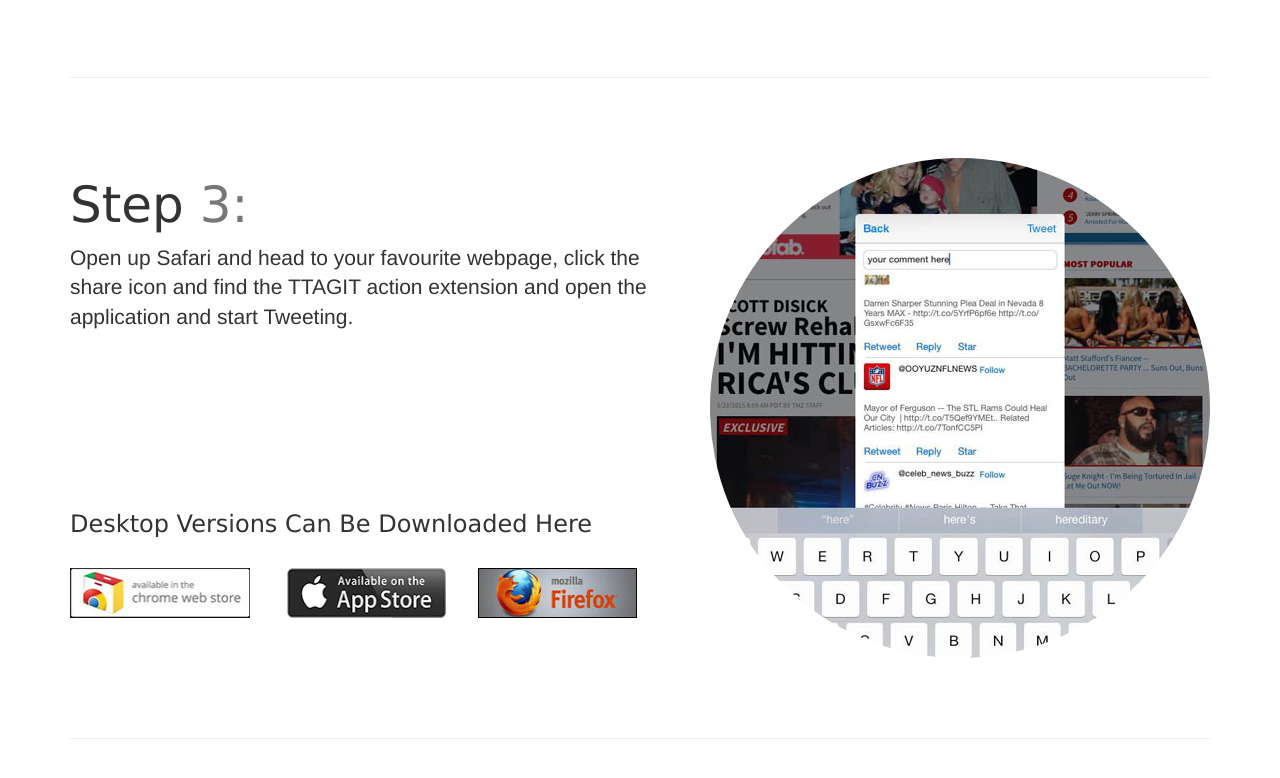
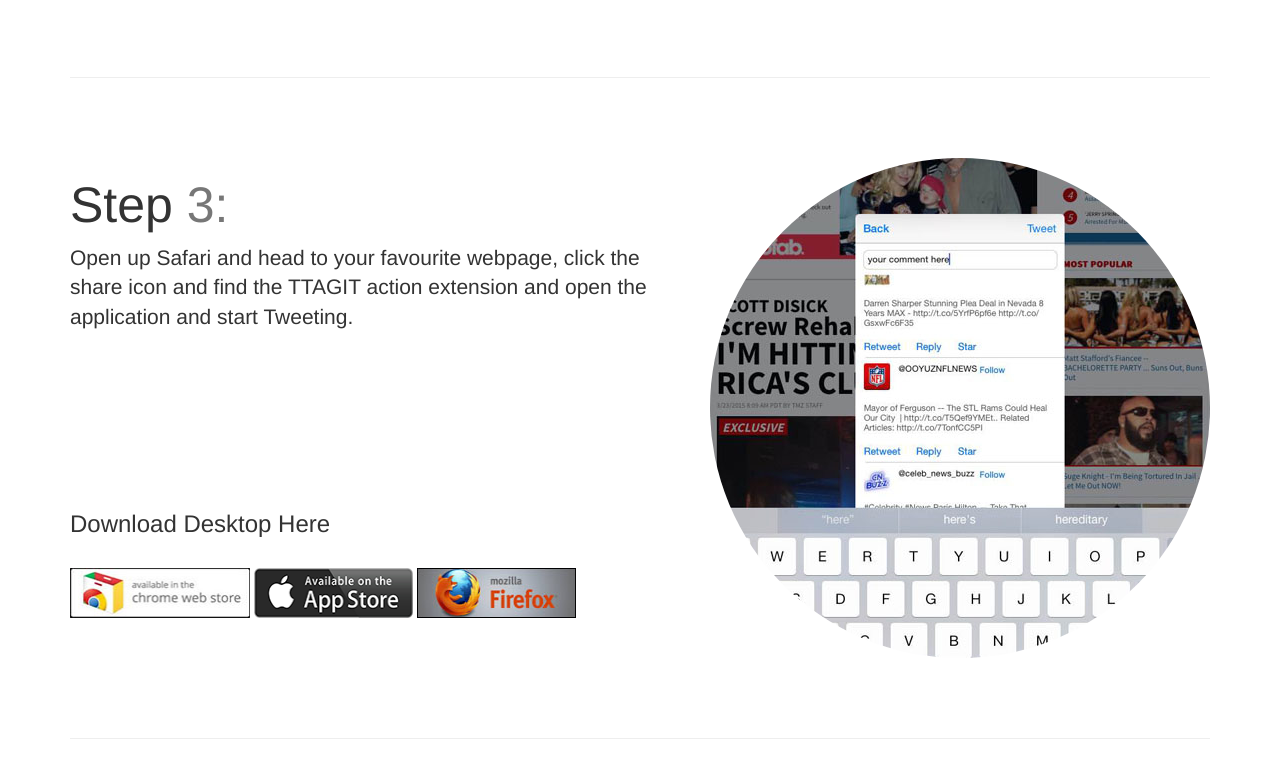
Before and after one commit to ttagit/Old-Site, a website: page index.html in a window 1280 px wide. Shown: the part 1870-2648 px from the top of the page. Drawn offline with nearby package versions, Linux system fonts and the light colour scheme; files whose address does not match are found by name.

```diff
--- a/css/one-page-wonder.css
+++ b/css/one-page-wonder.css
@@ -34,8 +34,8 @@
 			#d45848 -4px 4px 0;
 			margin: 5% auto 5%;
  }
-h2 { font-family: Verdana, Sans-serif; }
-h3 { font-family: Verdana, Sans-serif; }
+h2 { font-family: font-family: 'Lato', sans-serif; }
+h3 { font-family: Vfont-family: 'Lato', sans-serif; }
 
 
 .featurette-divider {
--- a/index.html
+++ b/index.html
@@ -125,23 +125,15 @@
             <br>
             <br>
             </br>
-            <h3>Desktop Versions Can Be Downloaded Here</h3><br>
+            <h3>Download Desktop Here</h3><br>
 
-                          <table width="600" border="0">
-  <tbody>
-    <tr>
-      <td><a href="https://chrome.google.com/webstore/detail/ttagit/ijabkockaflfmmcfcpfacclaagfiippe">
+   <a href="https://chrome.google.com/webstore/detail/ttagit/ijabkockaflfmmcfcpfacclaagfiippe">
   <img src="images/chromestore.jpg" alt="Google Chrome" style="width:180px;height:50;border:0" align="center">
-</a></td>
-      <td><a href="#">
+</a><a href="#">
   <img src="images/applestore.jpg" alt="Apple Store" style="width:159px;height:50px;border:0">
-</a></td>
-      <td><a href="https://addons.mozilla.org/en-US/firefox/addon/ttagit/">
+</a><a href="https://addons.mozilla.org/en-US/firefox/addon/ttagit/">
   <img src="images/firefox.jpg" alt="Fire Fox" style="width:159px;height:50px;border:0">
-</a></td>
-    </tr>
-  </tbody>
-</table>
+</a>
         </div>
 
         <hr class="featurette-divider">
```
